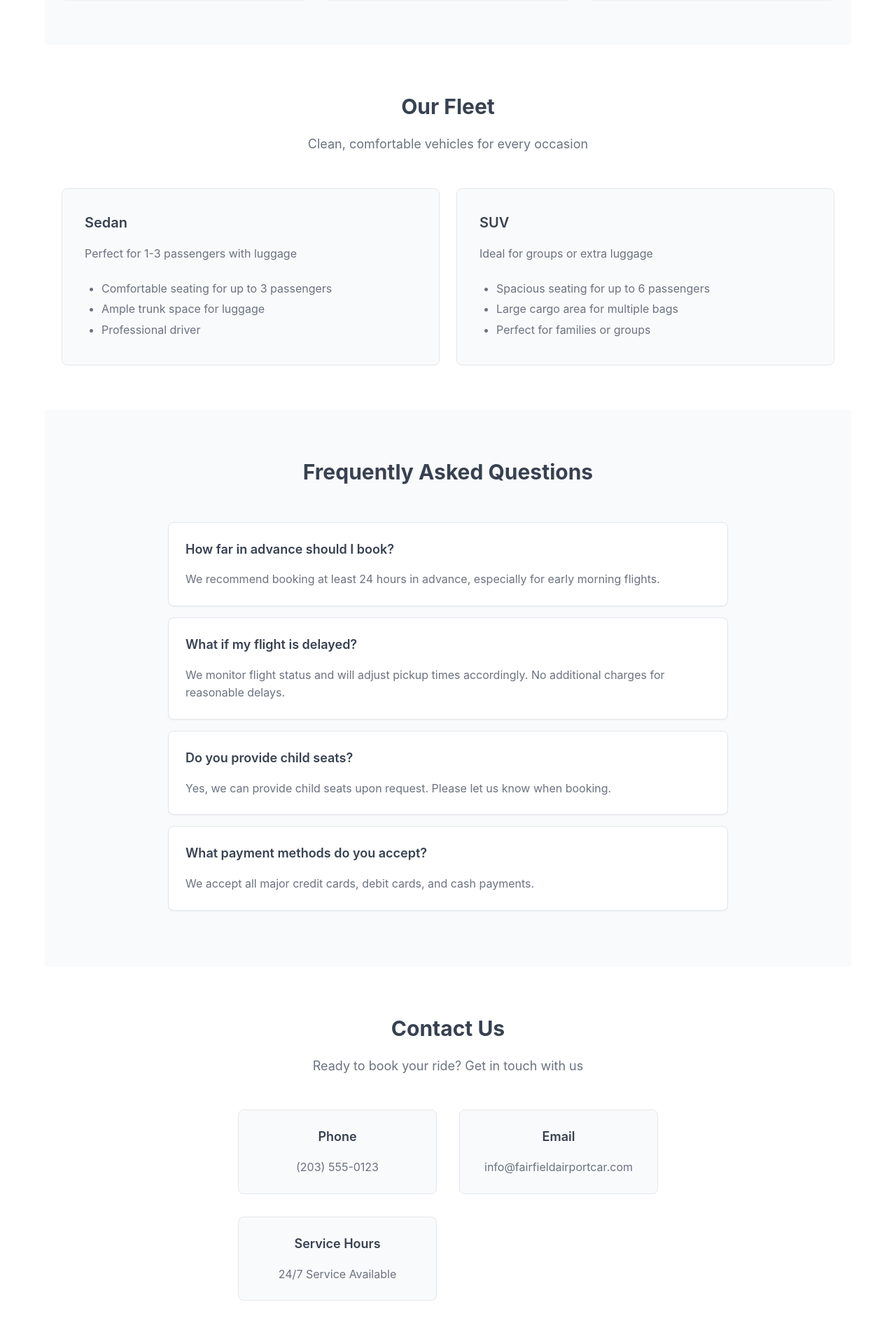
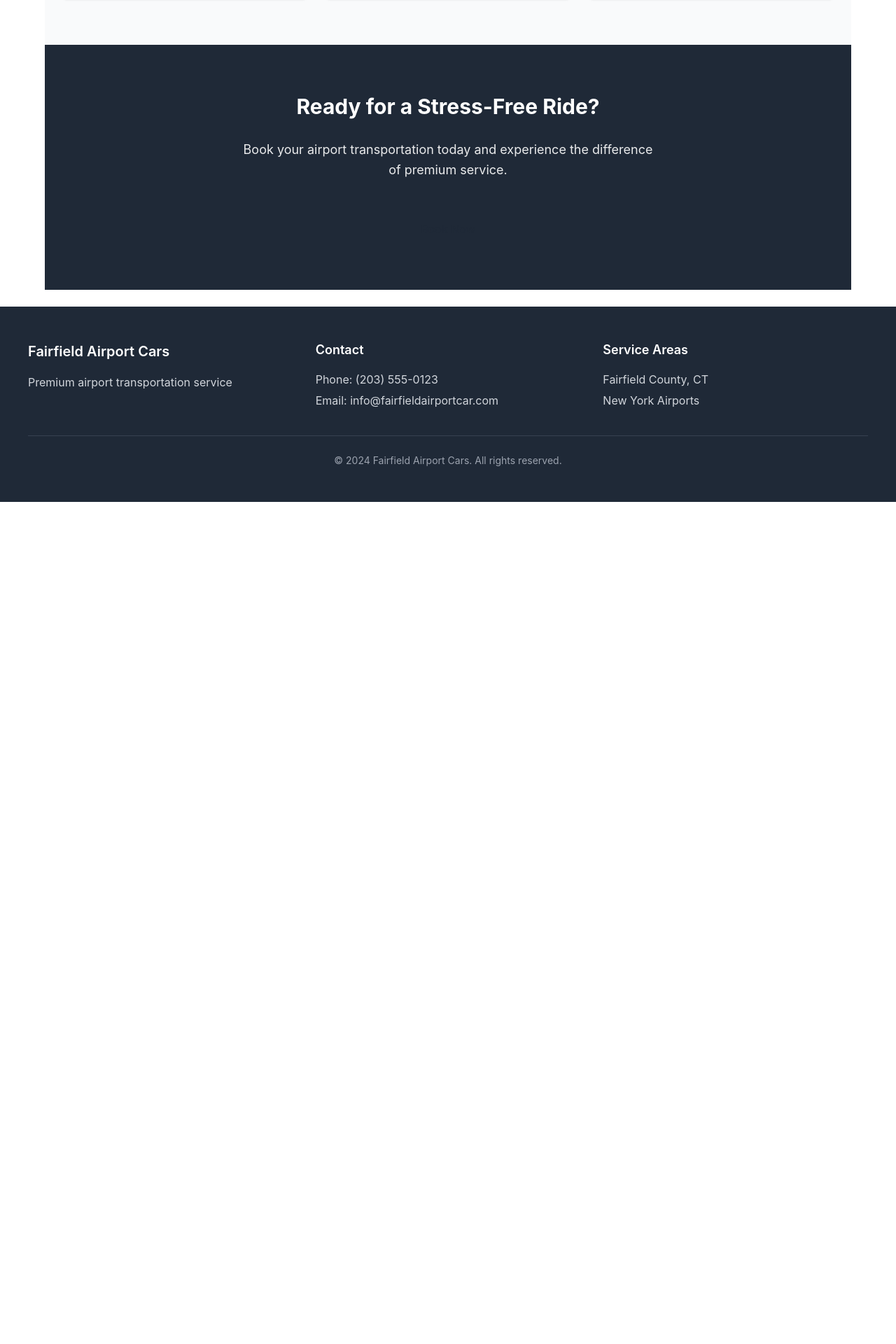
Before and after one commit to Jpease1020/fairfield-airport-cars, a Next.js app: page / in a window 1280 px wide. Shown: the part 1120-3040 px from the top of the page at 70% size. After the commit the page ends 1837 px from the top, so only its background shows below. Built offline with nearby package versions, Linux system fonts and the light colour scheme.

Commit message:
🔧 Fix content duplication across pages - Remove duplicated FAQ, contact info, fleet details, and 'Why Choose Us' sections - Fix privacy page content (was showing terms instead of privacy policy) - Keep strategic CTAs on homepage for conversion - Each page now has unique, focused content

```diff
--- a/src/app/page.tsx
+++ b/src/app/page.tsx
@@ -52,90 +52,6 @@
         </div>
       </section>
 
-      {/* Fleet Section */}
-      <section className="fleet-section">
-        <div className="section-header">
-          <h2>Our Fleet</h2>
-          <p>Clean, comfortable vehicles for every occasion</p>
-        </div>
-
-        <div className="grid grid-2">
-          <div className="fleet-card">
-            <h3>Sedan</h3>
-            <p>Perfect for 1-3 passengers with luggage</p>
-            <ul>
-              <li>Comfortable seating for up to 3 passengers</li>
-              <li>Ample trunk space for luggage</li>
-              <li>Professional driver</li>
-            </ul>
-          </div>
-
-          <div className="fleet-card">
-            <h3>SUV</h3>
-            <p>Ideal for groups or extra luggage</p>
-            <ul>
-              <li>Spacious seating for up to 6 passengers</li>
-              <li>Large cargo area for multiple bags</li>
-              <li>Perfect for families or groups</li>
-            </ul>
-          </div>
-        </div>
-      </section>
-
-      {/* FAQ Section */}
-      <section className="faq-section">
-        <div className="section-header">
-          <h2>Frequently Asked Questions</h2>
-        </div>
-
-        <div className="faq-list">
-          <div className="faq-item">
-            <h3>How far in advance should I book?</h3>
-            <p>We recommend booking at least 24 hours in advance, especially for early morning flights.</p>
-          </div>
-
-          <div className="faq-item">
-            <h3>What if my flight is delayed?</h3>
-            <p>We monitor flight status and will adjust pickup times accordingly. No additional charges for reasonable delays.</p>
-          </div>
-
-          <div className="faq-item">
-            <h3>Do you provide child seats?</h3>
-            <p>Yes, we can provide child seats upon request. Please let us know when booking.</p>
-          </div>
-
-          <div className="faq-item">
-            <h3>What payment methods do you accept?</h3>
-            <p>We accept all major credit cards, debit cards, and cash payments.</p>
-          </div>
-        </div>
-      </section>
-
-      {/* Contact Section */}
-      <section className="contact-section">
-        <div className="section-header">
-          <h2>Contact Us</h2>
-          <p>Ready to book your ride? Get in touch with us</p>
-        </div>
-
-        <div className="contact-info">
-          <div className="contact-item">
-            <h3>Phone</h3>
-            <p>(203) 555-0123</p>
-          </div>
-
-          <div className="contact-item">
-            <h3>Email</h3>
-            <p>info@fairfieldairportcar.com</p>
-          </div>
-
-          <div className="contact-item">
-            <h3>Service Hours</h3>
-            <p>24/7 Service Available</p>
-          </div>
-        </div>
-      </section>
-
       {/* Final CTA Section */}
       <section className="cta-section">
         <div className="cta-content">
```
Also changed, not shown: src/app/about/page.tsx (+0 -23 lines), src/app/help/page.tsx (+7 -15 lines), src/app/privacy/page.tsx (+13 -10 lines).
